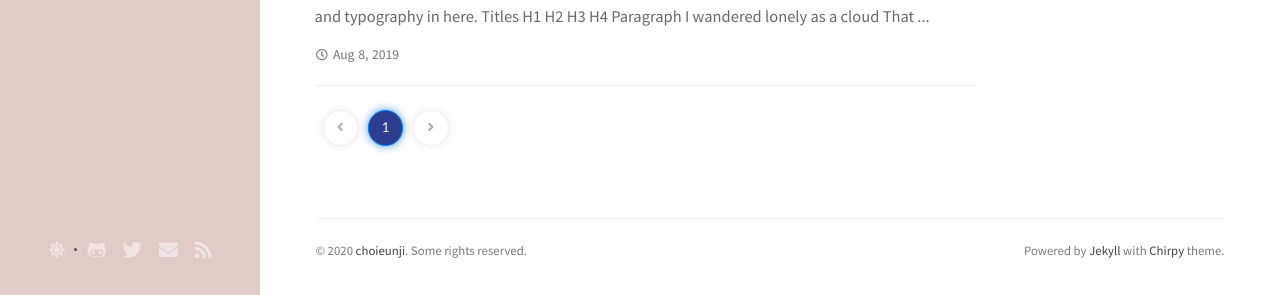
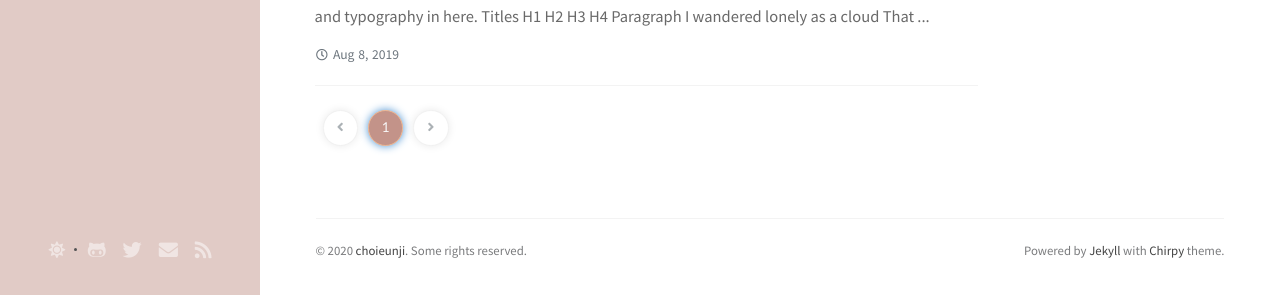
Before and after one commit to choieunii/choieunii.github.io, a Jekyll site: the page built from index.html, in a window 1280 px wide and 1126 px high. Shown: the part 828-1123 px from the top of the window. Built offline with Jekyll 4.4.1, drawn with Linux system fonts in a browser that asks for light colours; nearby versions of some CDN libraries; the list of posts is cut into pages by our own code; comment, search, counter and statistics services are not loaded.

Commit message:
Update light-typography.scss

```diff
--- a/assets/css/_colors/light-typography.scss
+++ b/assets/css/_colors/light-typography.scss
@@ -70,9 +70,9 @@
 
   --btn-paginator-hover-color: #e9ecef;
 
-  --btn-active-bg: #2a408e;
+  --btn-active-bg: #C39389;
 
-  --btn-active-border-color: #007bff;
+  --btn-active-border-color: #F0B791;
 
   --btn-text-color: #f8f8f8;
 
```
